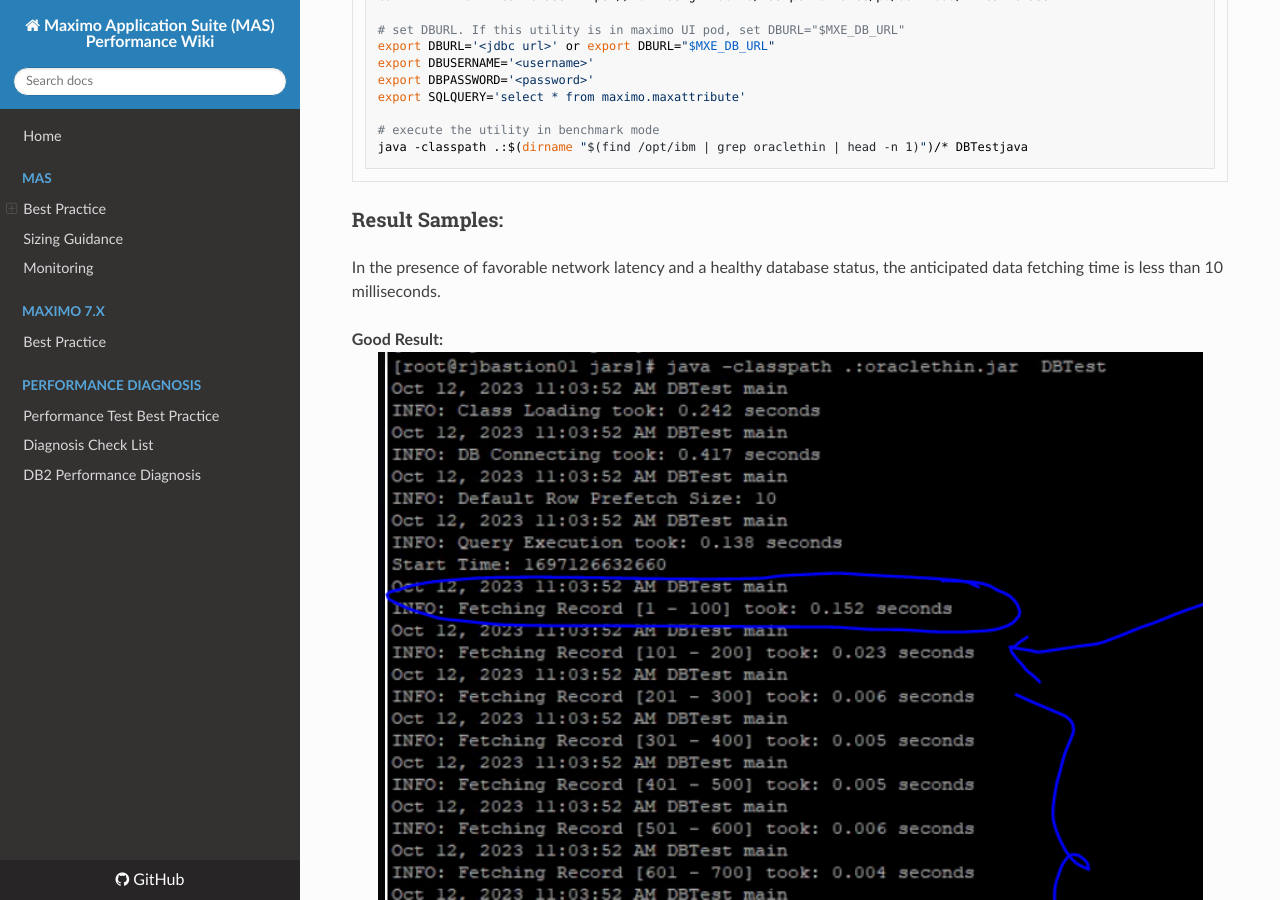
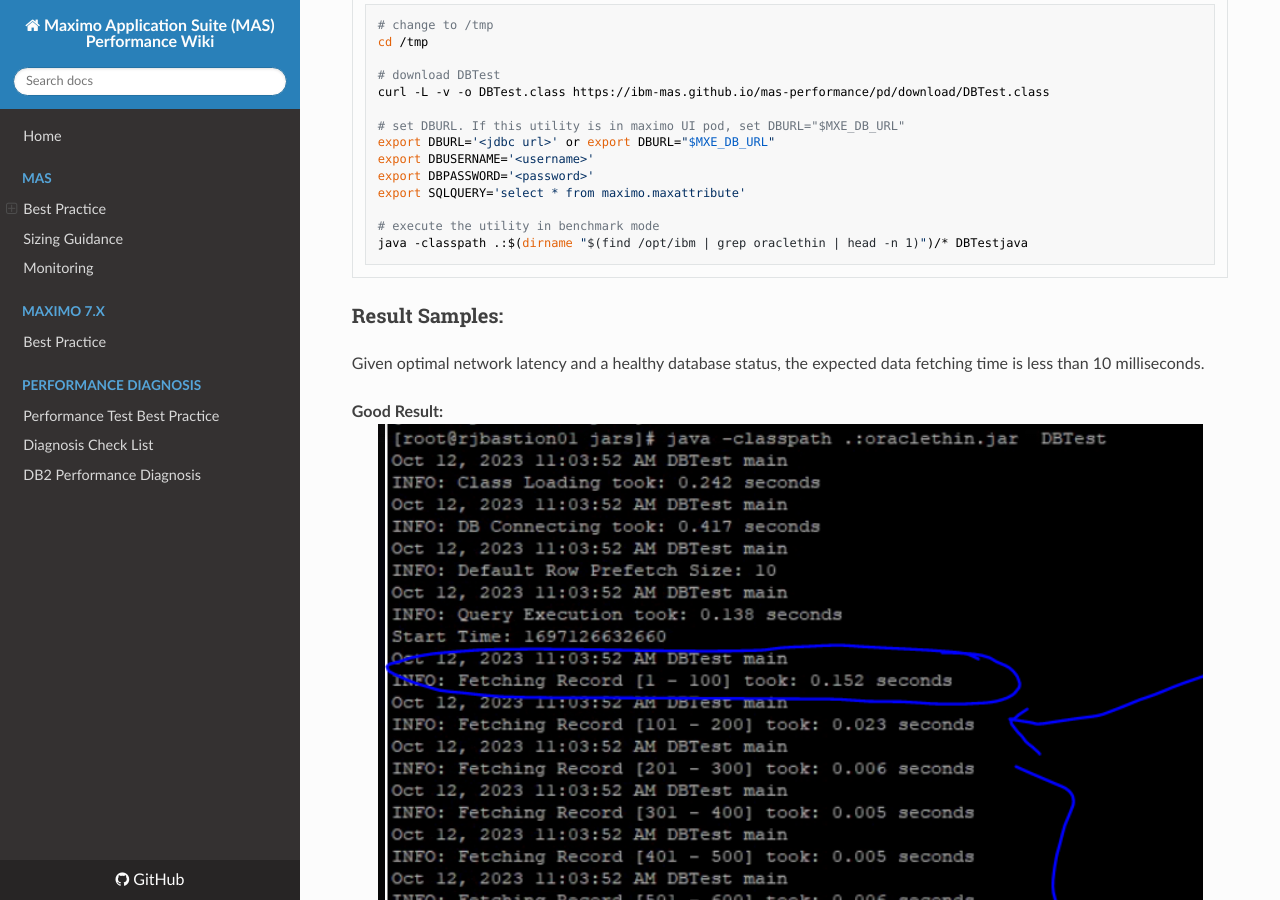
Before and after one commit to ibm-mas/mas-performance, an MkDocs documentation site: the page built from docs/pd/dbtest.md, in a window 1280 px wide and 900 px high, scrolled down 561 px. Built offline with MkDocs 1.6.1, drawn with Linux system fonts in a browser that asks for light colours; nearby versions of some CDN libraries.

Commit message:
[patch] add DBTest Utility

```diff
--- a/docs/pd/dbtest.md
+++ b/docs/pd/dbtest.md
@@ -3,7 +3,9 @@
 **notes:** This utility requires **Java version 11 or higher**.
 
 The DBTest Utility has two modes:
+
 **Benchmark Mode:**(the default) is to measure database connection time, query execution time and data fetching time for every 100 records.
+
 **Query Mode:**(the default) is to display the query result with database connection time, query execution time and data fetching time.
 
 
@@ -32,7 +34,7 @@
 
 ### Result Samples:
 
-In the presence of favorable network latency and a healthy database status, the anticipated data fetching time is less than 10 milliseconds.
+Given optimal network latency and a healthy database status, the expected data fetching time is less than 10 milliseconds.
 
 **Good Result:**
 ![Good Result](./images/dbtest-goodresult.png)
```
